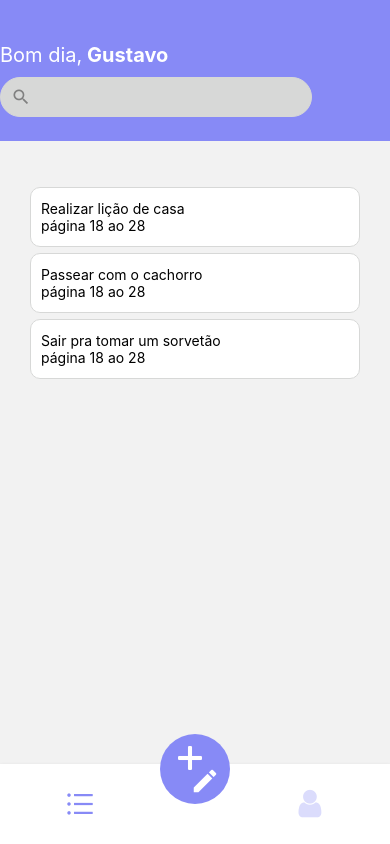
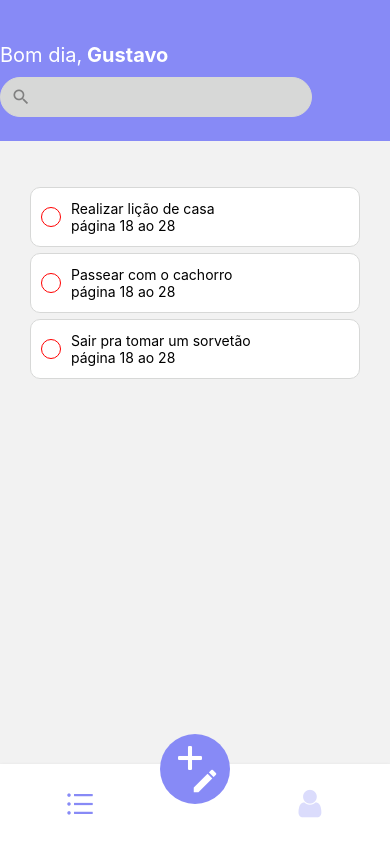
Before and after one commit to Gustavo280408/ReactNative-App, a React Native app: screen /BottomRoutes in a window 390 px wide. Built offline with nearby package versions, Linux system fonts and the light colour scheme.

Commit message:
Criando componente ball, inicializando seu index e style dentro de sua pasta, aplicando estilos para este componente

```diff
--- /dev/null
+++ b/src/components/Ball/index.tsx
@@ -0,0 +1,13 @@
+import React from "react";
+import { View } from "react-native";
+import { style } from "./style";
+
+type Props = {
+    color: string
+}
+
+export function Ball({...rest}: Props) {
+    return (
+        <View style={[style.ball, {borderColor: rest.color || 'gray'}]} />
+    )
+}
--- /dev/null
+++ b/src/components/Ball/style.tsx
@@ -0,0 +1,11 @@
+import { StyleSheet } from "react-native";
+import { themas } from "../../global/themes";
+
+export const style = StyleSheet.create ({
+    ball: {
+        width: 20,
+        height: 20,
+        borderRadius: 10,
+        borderWidth: 1,
+    }
+})
--- a/src/pages/list/index.tsx
+++ b/src/pages/list/index.tsx
@@ -3,6 +3,7 @@
 import { style } from "./styles";
 import { Input } from "../../components/input";
 import { MaterialIcons } from '@expo/vector-icons';
+import { Ball } from "../../components/Ball";
 
 type PropCard = {
     item: number,
@@ -37,11 +38,13 @@
         return (
                     <TouchableOpacity style={style.card}>
             <View style={style.rowCard}>
-                {/* <Ball /> */}
+            <View style={style.rowCardLeft}>
+                <Ball color="red"/>
                 <View>
                     <Text>{item.title}</Text>
                     <Text>{item.description}</Text>
                 </View>
+            </View>
                 {/* <Flag /> */}
             </View>
         </TouchableOpacity>
--- a/src/pages/list/styles.ts
+++ b/src/pages/list/styles.ts
@@ -41,5 +41,11 @@
         flexDirection: 'row',
         alignItems: 'center',
         justifyContent: 'space-between'
+    },
+    rowCardLeft: {
+        width: '70%',
+        flexDirection: 'row',
+        alignItems: 'center',
+        gap: 10
     }
 })
```
